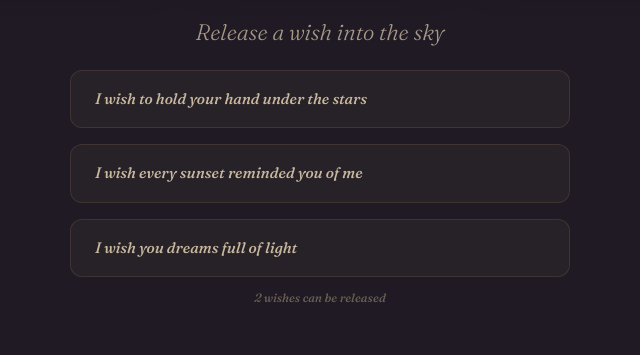
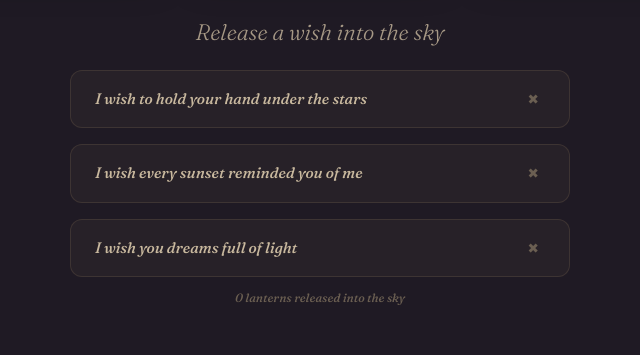
Before and after one commit to faxy-nik/100-orgs, a plain HTML site: page dream.html in a window 1280 px wide. Shown: the part 1023-1378 px from the top of the page, 320-960 px from the left. Drawn offline with Linux system fonts and the light colour scheme; no server answers; animation ran at ten frames a second.

Commit message:
Dream page: remove 2-wish limit, add delete button

```diff
--- a/dream.html
+++ b/dream.html
@@ -435,7 +435,7 @@
     { name: 'Peach', hex: '#ffd0a8', glow: 'rgba(255,208,168,0.4)' },
     { name: 'Mint', hex: '#a8ffd8', glow: 'rgba(168,255,216,0.4)' }
   ];
-  var MAX_RELEASED = 2;
+  var MAX_RELEASED = Infinity;
 
   function getWishes() {
     try {
@@ -489,17 +489,37 @@
     setTimeout(function () { section.classList.add('visible'); }, 100);
 
     list.innerHTML = '';
-    var remaining = MAX_RELEASED - released.length;
 
     ungranted.forEach(function (wish, idx) {
       var card = document.createElement('div');
       card.className = 'lantern-card';
       card.dataset.wish = wish.text;
 
+      var topRow = document.createElement('div');
+      topRow.style.cssText = 'display:flex;justify-content:space-between;align-items:center;gap:8px;';
+
       var wishEl = document.createElement('div');
       wishEl.className = 'lantern-wish';
       wishEl.textContent = wish.text;
-      card.appendChild(wishEl);
+      topRow.appendChild(wishEl);
+
+      var delBtn = document.createElement('button');
+      delBtn.textContent = '\u2716';
+      delBtn.title = 'Delete wish';
+      delBtn.style.cssText = 'background:none;border:none;color:#6b5f52;cursor:pointer;font-size:0.85rem;padding:2px 6px;border-radius:4px;transition:all 0.2s;flex-shrink:0;';
+      delBtn.addEventListener('mouseenter', function () { this.style.color = '#e85d3a'; this.style.background = 'rgba(232,93,58,0.1)'; });
+      delBtn.addEventListener('mouseleave', function () { this.style.color = '#6b5f52'; this.style.background = 'none'; });
+      delBtn.addEventListener('click', function (e) {
+        e.stopPropagation();
+        if (!confirm('Delete this wish?')) return;
+        var wishes = getWishes();
+        for (var i = 0; i < wishes.length; i++) { if (wishes[i].text === wish.text) { wishes.splice(i, 1); break; } }
+        localStorage.setItem('ash-wish-journal', JSON.stringify(wishes));
+        renderLanterns();
+      });
+      topRow.appendChild(delBtn);
+
+      card.appendChild(topRow);
 
       var controls = document.createElement('div');
       controls.className = 'lantern-controls';
@@ -545,7 +565,6 @@
       var btn = document.createElement('button');
       btn.className = 'lantern-release-btn';
       btn.textContent = 'Release into the sky';
-      btn.disabled = remaining <= 0;
       btn.addEventListener('click', function (e) {
         e.stopPropagation();
         releaseLantern(wish.text, selectedColor, parseInt(slider.value) / 100, card);
@@ -563,14 +582,11 @@
       list.appendChild(card);
     });
 
-    countEl.textContent = remaining > 0
-      ? remaining + ' wishes can be released'
-      : 'All wishes have been released';
+    countEl.textContent = released.length + ' lantern' + (released.length !== 1 ? 's' : '') + ' released into the sky';
   }
 
   function releaseLantern(wishText, colorIdx, glowIntensity, cardEl) {
     var released = getReleased();
-    if (released.length >= MAX_RELEASED) return;
     var color = LANTERN_COLORS[colorIdx] || LANTERN_COLORS[0];
     released.push({ wish: wishText, color: color.hex, glow: glowIntensity, time: Date.now() });
     saveReleased(released);
```
